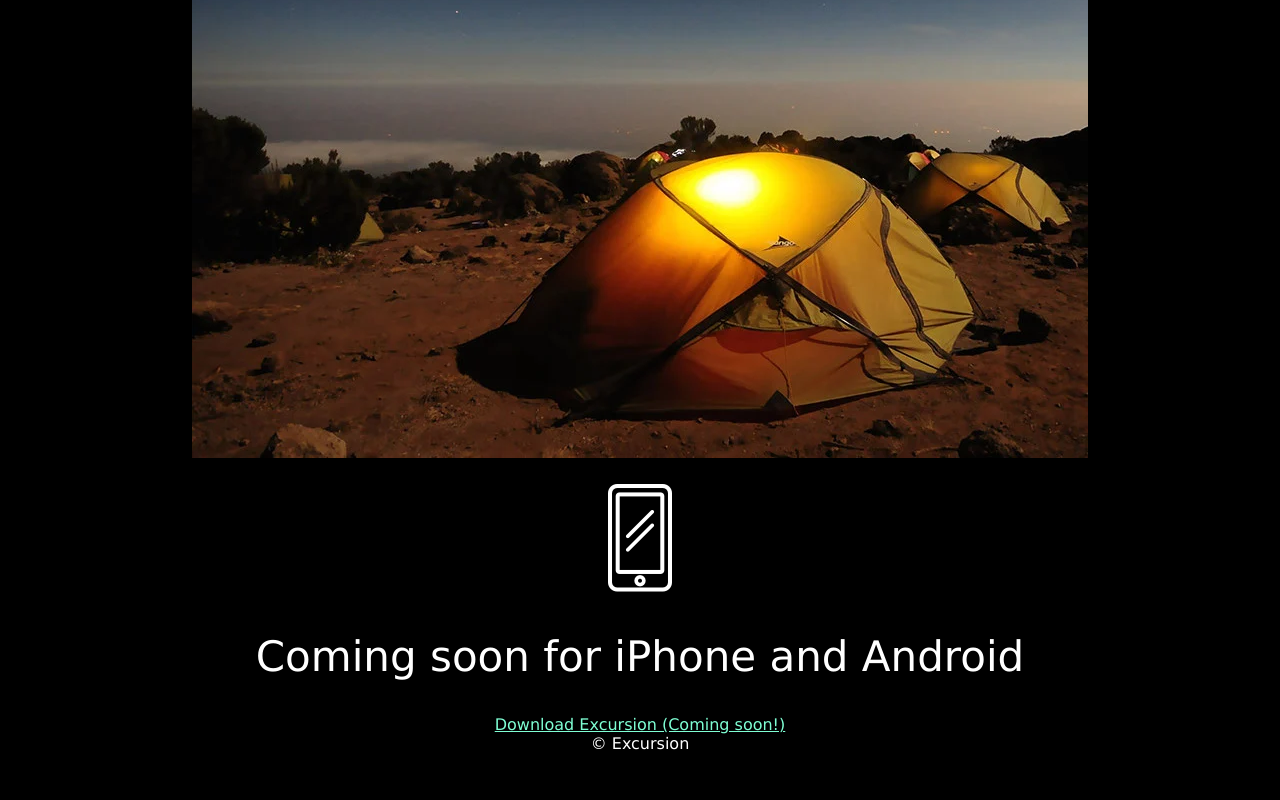
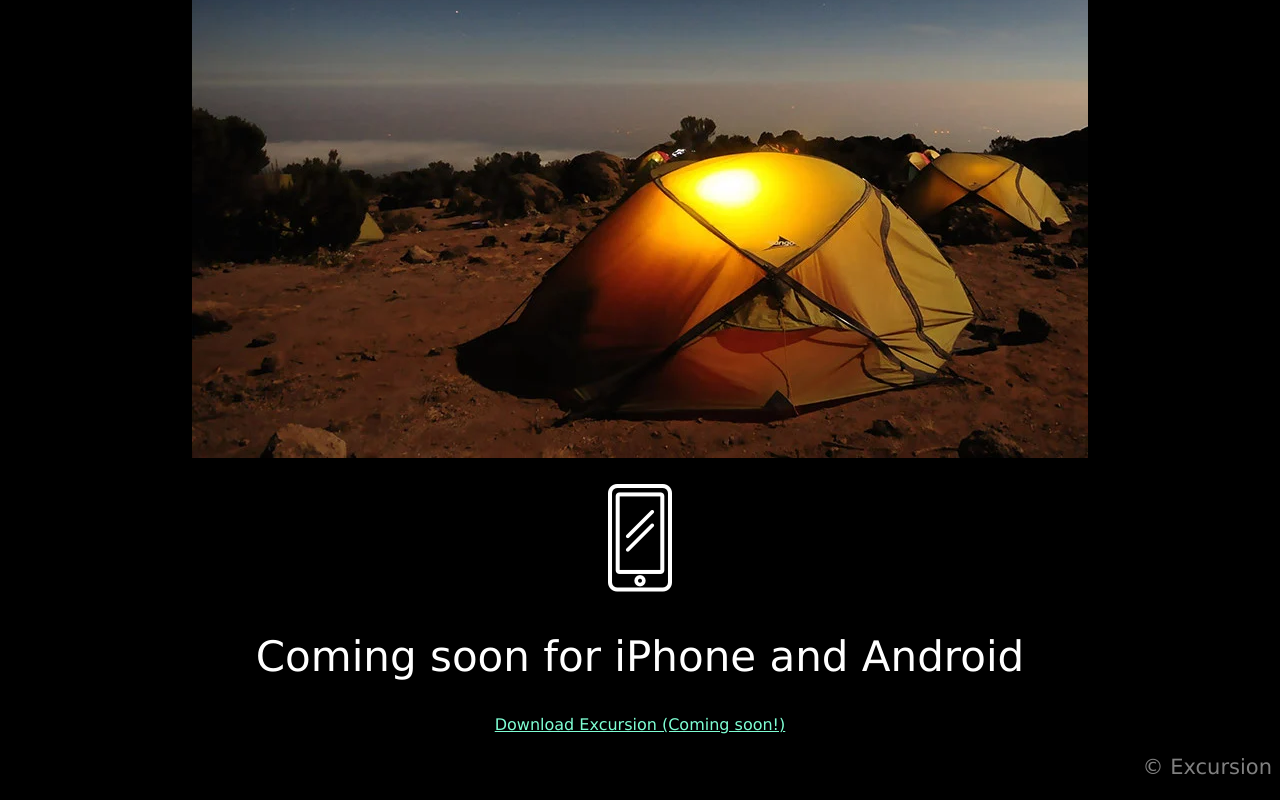
Before and after one commit to snails-pace/excursion, a plain HTML site: page index.html in a window 1280 px wide. Shown: the part 553-1353 px from the top of the page. Before the commit the page ends 1314 px from the top, so only its background shows below. Drawn offline with Linux system fonts and the light colour scheme.

Commit message:
Put copyright in p and add style for footer

```diff
--- a/index.html
+++ b/index.html
@@ -27,6 +27,8 @@
             <h2>Coming soon for iPhone and Android</h2>
             <a href="https://content.codecademy.com/programs/freelance-one/excursion/index.html#">Download Excursion (Coming soon!)</a>
         </main>
-        <footer>&copy; Excursion</footer>
+        <footer>
+            <p>&copy; Excursion</p>
+        </footer>
     </body>
 </html>
--- a/resources/css/style.css
+++ b/resources/css/style.css
@@ -24,7 +24,12 @@ h2 {
     font-size: 42px;
 }
 
-main p {
+p {
     color: gray;
     font-size: 21px;
 }
+
+footer {
+    text-align: right;
+    color: gray;
+}
```
